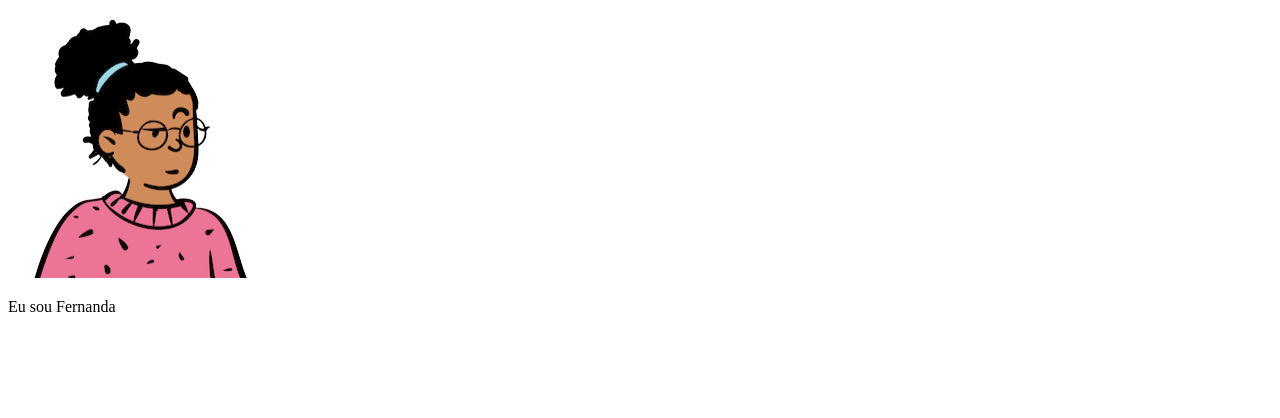
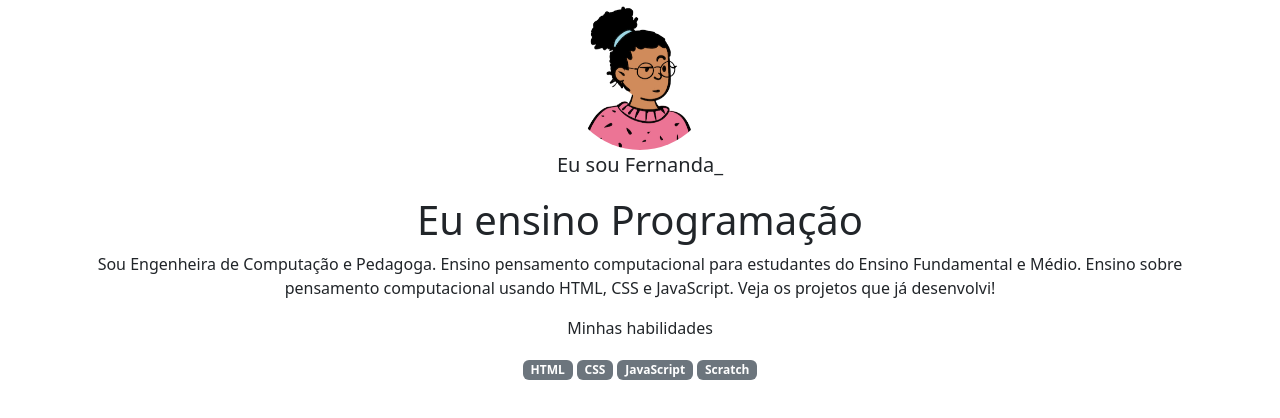
Before and after one commit to ProfXaxa/portfolio-de-projetos, a plain HTML site: page index.html in a window 1280 px wide. Drawn offline with nearby package versions, Linux system fonts and the light colour scheme.

Commit message:
bootstrap

```diff
--- a/index.html
+++ b/index.html
@@ -3,12 +3,24 @@
 <head>
     <meta charset="UTF-8">
     <meta name="viewport" content="width=device-width, initial-scale=1.0">
+    <link href="https://cdn.jsdelivr.net/npm/bootstrap@5.3.8/dist/css/bootstrap.min.css" rel="stylesheet" integrity="sha384-sRIl4kxILFvY47J16cr9ZwB07vP4J8+LH7qKQnuqkuIAvNWLzeN8tE5YBujZqJLB" crossorigin="anonymous">
     <link rel="stylesheet" href="style.css">
     <title>Meu portfólio</title>
 </head>
 <body>
-    <img src="img/avatar-perfil.png" alt="avatar da Fernanda">
-    <p>Eu sou Fernanda</p>
-
+    <header class="container text-center">
+        <img src="img/avatar-perfil.png" class="rounded-circle"  width="150" height="150" alt="avatar da Fernanda">
+        <p class="lead">Eu sou Fernanda_</p>
+        <h1>Eu ensino Programação</h1>
+        <p>Sou Engenheira de Computação e Pedagoga. Ensino pensamento computacional para estudantes do Ensino Fundamental e Médio. Ensino sobre pensamento computacional usando HTML, CSS e JavaScript. Veja os projetos que já desenvolvi!</p>
+        <p>Minhas habilidades</p>
+        <div>
+            <p class="badge text-bg-secondary">HTML</p>
+            <p class="badge text-bg-secondary">CSS</p>
+            <p class="badge text-bg-secondary">JavaScript</p>
+            <p class="badge text-bg-secondary">Scratch</p>
+        </div>
+    </header>
+<script src="https://cdn.jsdelivr.net/npm/bootstrap@5.3.8/dist/js/bootstrap.bundle.min.js" integrity="sha384-FKyoEForCGlyvwx9Hj09JcYn3nv7wiPVlz7YYwJrWVcXK/BmnVDxM+D2scQbITxI" crossorigin="anonymous"></script>
 </body>
 </html>
```
